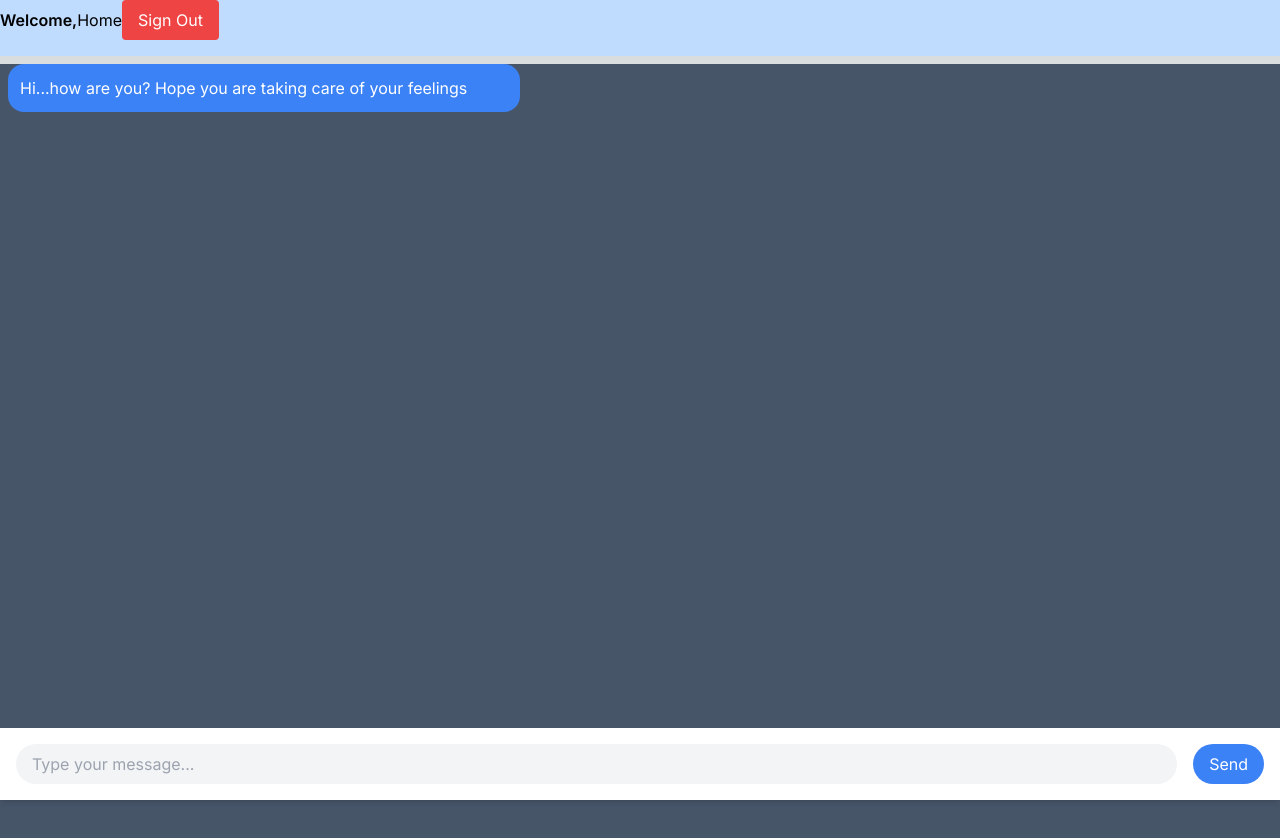
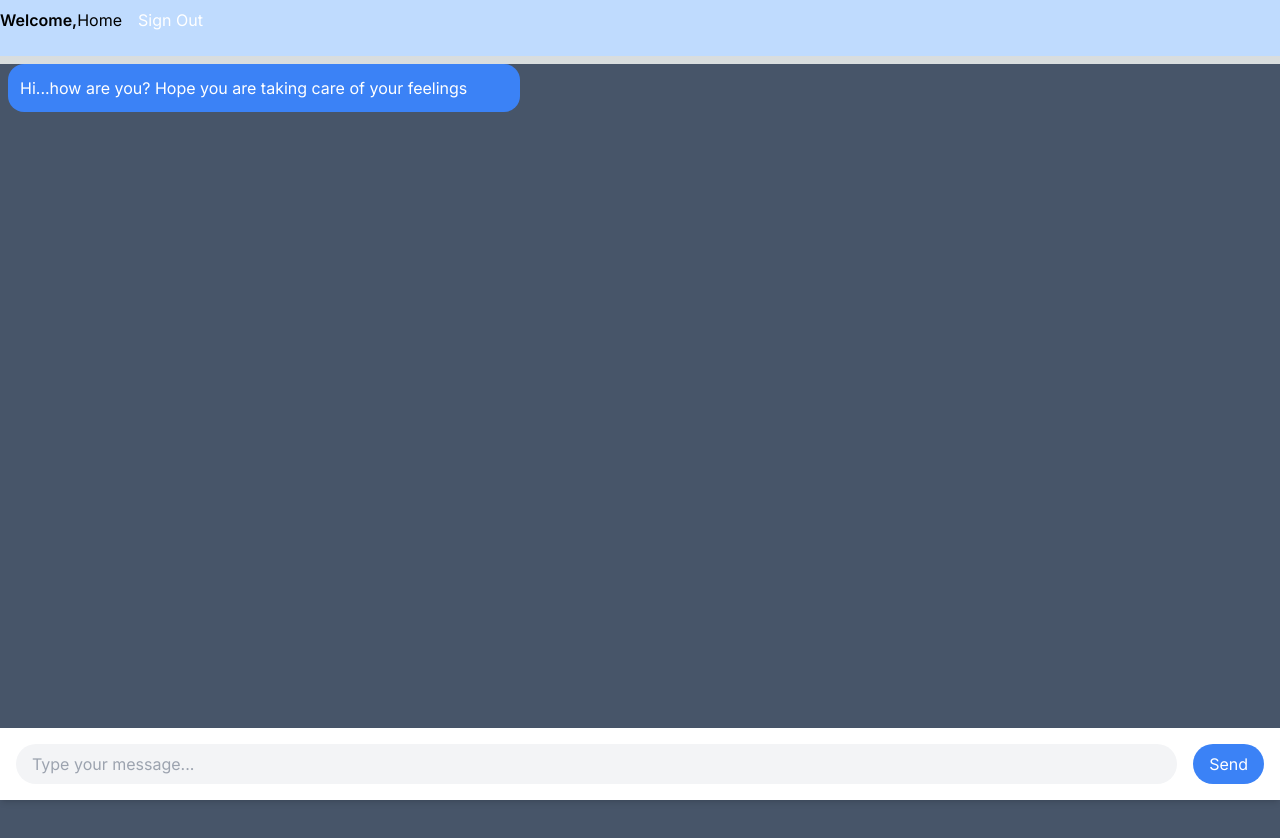
Before and after one commit to Sachin24704/Therapy, a Next.js app: page /chatbot in a window 1280 px wide. Shown: the top 838 px of the page. Built offline with nearby package versions, Linux system fonts and the light colour scheme; no server answers.

Commit message:
dashboard

```diff
--- a/src/components/dashboard.jsx
+++ b/src/components/dashboard.jsx
@@ -35,7 +35,7 @@ export default function Dashboard({ isHome }) {
   return (
     <div className="flex bg-blue-200  ">
       <div className="flex flex-row justify-between items-center mb-4">
-        <span className=" font-semibold">Welcome, {authUser?.username}</span>
+        <span className="mx- font-semibold">Welcome, {authUser?.username}</span>
         {isHome ? (
           <div className="">
             <Link href="/chatbot">Chatbot</Link>
@@ -45,8 +45,9 @@ export default function Dashboard({ isHome }) {
             <Link href="/home">Home</Link>
           </div>
         )}
+
         <button
-          className="bg-red-500 hover:bg-red-600 text-white px-4 py-2 rounded"
+          className="bg-white-500 text-black ml-0 hover:bg-red-600 text-white px-4 py-2 rounded"
           onClick={signout}
         >
           Sign Out
```
